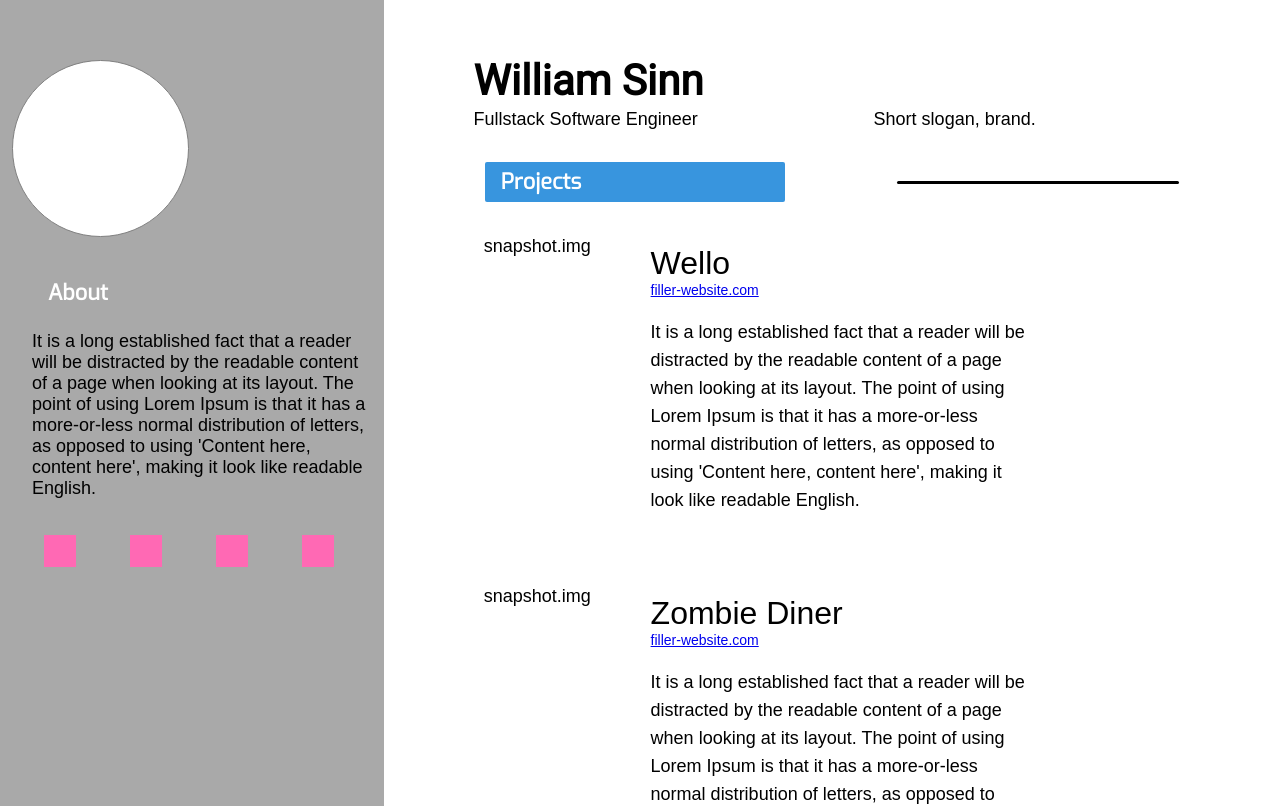
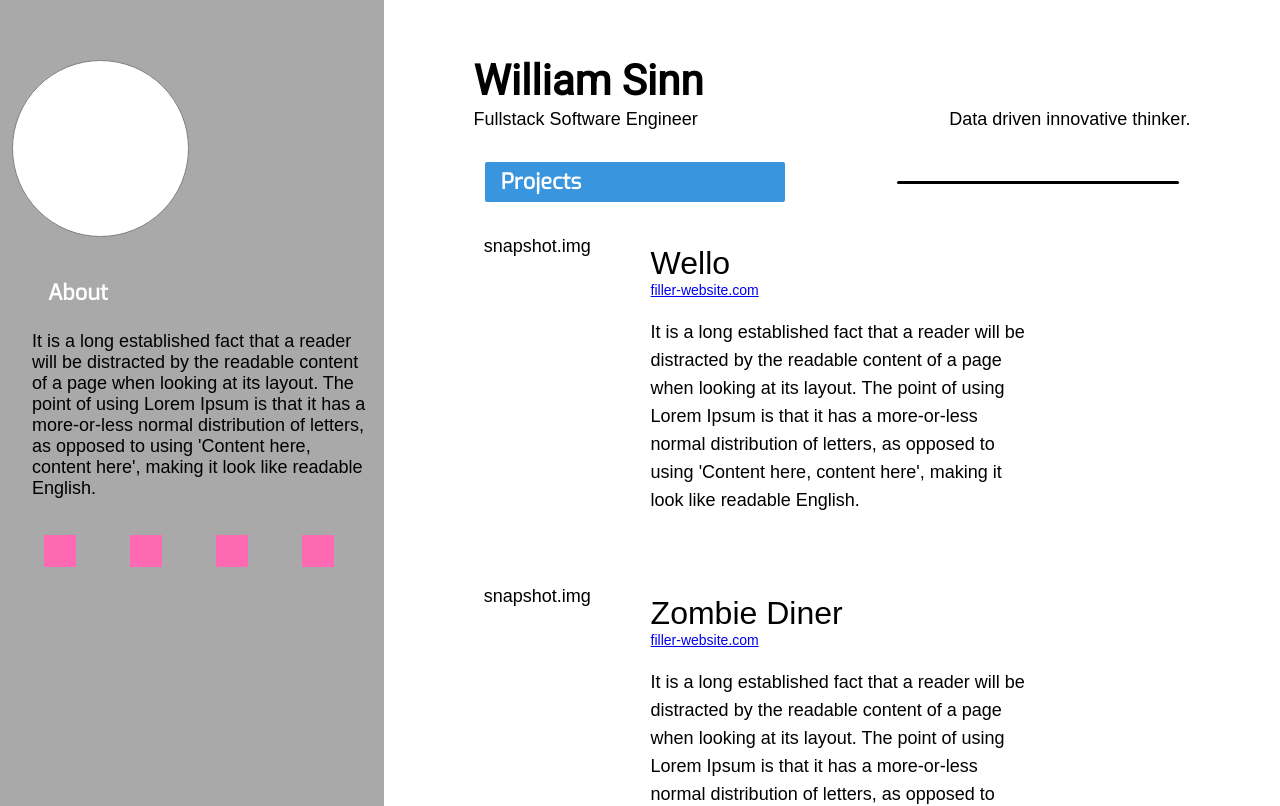
Before and after one commit to willsinn/ws-portfolio, a React (Create React App) app: page / in a window 1280 px wide. Shown: the top 806 px of the page. Built offline with nearby package versions, Linux system fonts and the light colour scheme; a web font is replaced by a local one.

Commit message:
add slogan && style

```diff
--- a/src/App.css
+++ b/src/App.css
@@ -91,6 +91,8 @@ li {
 }
 .slogan-cont {
   width: 60%;
+  display: flex;
+  justify-content: flex-end;
 }
 .slogan-text {
 }
--- a/src/utils/static.js
+++ b/src/utils/static.js
@@ -1,5 +1,5 @@
 export const abtBrand = () => {
-  const txt = "Short slogan, brand.";
+  const txt = "Data driven innovative thinker.";
   return txt;
 };
 
```
